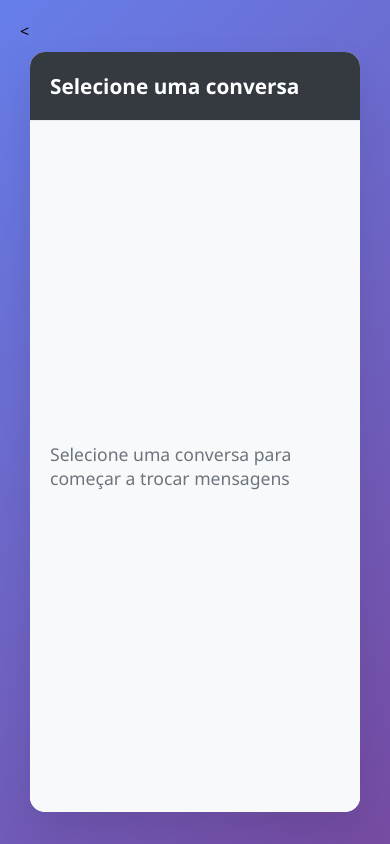
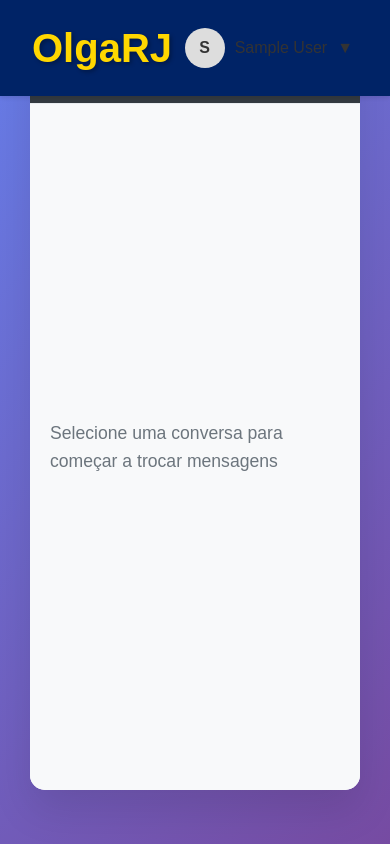
Before and after one commit to D4yz-stp/Restaurant-freelance-platform, a PHP site: page /Html/Interaction/chat.php in a window 390 px wide. Run offline with PHP 8.4, Linux system fonts and the light colour scheme; the visitor is signed in with stand-in values (Sample User, id 1); data comes from the database, SQL or seed files in the repository.

Commit message:
Conflito de Chat.php resolvido

```diff
--- a/Css/chat.css
+++ b/Css/chat.css
@@ -11,7 +11,7 @@
     padding: 20px;
 }
 
-        .container {
+.chat-container {
     max-width: 1200px;
     margin: 0 auto;
     background: white;
@@ -20,9 +20,10 @@
     overflow: hidden;
     height: 80vh;
     display: flex;
+    margin-top: 5rem;
 }
 
-        .sidebar {
+.chat-sidebar {
     width: 350px;
     background: #f8f9fa;
     border-right: 1px solid #e9ecef;
@@ -67,48 +68,48 @@
     justify-content: center;
 }
 
-        .search-results {
+.chat-search-results {
     position: absolute;
     background: white;
     border: 1px solid #ccc;
-    width: 100%; /* Ocupa toda a largura do .search-container */
+    width: 100%; /* Ocupa toda a largura do .chat-search-container */
     max-height: 300px;
     overflow-y: auto;
     z-index: 1000;
-    top: 100%; /* Posiciona abaixo do .search-container */
-    left: 0; /* Alinha à esquerda do .search-container */
+    top: 100%; /* Posiciona abaixo do .chat-search-container */
+    left: 0; /* Alinha à esquerda do .chat-search-container */
 }
 
-        .search-result-item {
+.chat-search-result-item {
     padding: 10px;
     border-bottom: 1px solid #eee;
     cursor: pointer;
 }
 
-        .search-result-item:hover {
+.chat-search-result-item:hover {
     background-color: #f5f5f5;
 }
 
-        .search-result-item:last-child {
+.chat-search-result-item:last-child {
     border-bottom: none;
 }
 
-        .sidebar-header h2 {
+.chat-sidebar-header h2 {
     font-size: 1.5rem;
     margin-bottom: 5px;
 }
 
-        .user-info {
+.chat-user-info {
     font-size: 0.9rem;
     opacity: 0.8;
 }
 
-        .conversations-list {
+.chat-conversations-list {
     flex: 1;
     overflow-y: auto;
 }
 
-        .conversation-item {
+.chat-conversation-item {
     padding: 15px 20px;
     border-bottom: 1px solid #e9ecef;
     cursor: pointer;
@@ -183,72 +184,72 @@
     font-size: 1.3rem;
 }
 
-        .messages-container {
+.chat-messages-container {
     flex: 1;
     overflow-y: auto;
     padding: 20px;
     background: #f8f9fa;
 }
 
-        .message {
+.chat-message {
     margin-bottom: 15px;
     max-width: 70%;
 }
 
-        .message.sent {
+.chat-message.sent {
     margin-left: auto;
 }
 
-        .message.received {
+.chat-message.received {
     margin-right: auto;
 }
 
-        .message-content {
+.chat-message-content {
     padding: 12px 16px;
     border-radius: 18px;
     word-wrap: break-word;
 }
 
-        .message.sent .message-content {
+.chat-message.sent .chat-message-content {
     background: #007bff;
     color: white;
 }
 
-        .message.received .message-content {
+.chat-message.received .chat-message-content {
     background: white;
     border: 1px solid #e9ecef;
 }
 
-        .message-info {
+.chat-message-info {
     font-size: 0.8rem;
     margin-top: 5px;
     opacity: 0.7;
 }
 
-        .message.sent .message-info {
+.chat-message.sent .chat-message-info {
     text-align: right;
 }
 
-        .typing-indicator {
+.chat-typing-indicator {
     padding: 10px 20px;
     font-style: italic;
     color: #6c757d;
     font-size: 0.9rem;
 }
 
-        .message-input-area {
+.chat-message-input-area {
     padding: 20px;
     background: white;
     border-top: 1px solid #e9ecef;
 }
 
-        .message-input-container {
+.chat-message-input-container {
     display: flex;
     align-items: center;
     gap: 10px;
 }
 
-        .message-input {
+.chat-message-input {
     flex: 1;
     padding: 12px 16px;
     border: 1px solid #e9ecef;
@@ -278,16 +279,16 @@
     transition: background-color 0.2s;
 }
 
-        .send-button:hover {
+.chat-send-button:hover {
     background: #0056b3;
 }
 
-        .send-button:disabled {
+.chat-send-button:disabled {
     background: #6c757d;
     cursor: not-allowed;
 }
 
-        .empty-state {
+.chat-empty-state {
     display: flex;
     align-items: center;
     justify-content: center;
@@ -296,40 +297,40 @@
     font-size: 1.1rem;
 }
 
-        .loading {
+.chat-loading {
     display: flex;
     align-items: center;
     justify-content: center;
     padding: 20px;
 }
 
-        .spinner {
+.chat-spinner {
     border: 3px solid #f3f3f3;
     border-top: 3px solid #007bff;
     border-radius: 50%;
     width: 30px;
     height: 30px;
-            animation: spin 1s linear infinite;
+    animation: chat-spin 1s linear infinite;
 }
 
-        @keyframes spin {
+@keyframes chat-spin {
     0% { transform: rotate(0deg); }
     100% { transform: rotate(360deg); }
 }
 
 /* Responsivo */
 @media (max-width: 768px) {
-            .container {
+    .chat-container {
         height: 90vh;
         margin: 10px;
     }
 
-            .sidebar {
+    .chat-sidebar {
         width: 100%;
         display: none;
     }
 
-            .sidebar.show {
+    .chat-sidebar.show {
         display: flex;
     }
 
--- a/Html/Interaction/chat.php
+++ b/Html/Interaction/chat.php
@@ -77,26 +77,29 @@
     <meta charset="UTF-8">
     <meta name="viewport" content="width=device-width, initial-scale=1.0">
     <title>Mensagens - RestaurantConnect</title>
-    <link rel="stylesheet" href="../../../../css/chat.css">
-    <
+    <link rel="stylesheet" href="../../Css/chat.css">
+    <link rel="stylesheet" href="../../Css/header+button.css">
+    <link rel="stylesheet" href="../../Css/global.css">
+
 </head>
 <body>
-    <div class="container">
-        <div class="sidebar">
-            <div class="sidebar-header">
+    <?php include '../Services/components/header.php'; ?>
+    <div class="chat-container">
+    <div class="chat-sidebar">
+        <div class="chat-sidebar-header">
             <h2>Mensagens</h2>
-                <div class="user-info">
+            <div class="chat-user-info">
                 <?php echo $_SESSION['user_first_name'] . ' ' . $_SESSION['user_last_name']; ?>
                 <span>(<?php echo ucfirst($_SESSION['user_role']); ?>)</span>
             </div>
-                <div class="search-container">
-                    <input type="text" id="searchInput" placeholder="Procurar utilizadores..." class="search-input">
-                    <button id="searchButton" class="search-button">🔍</button>
+            <div class="chat-search-container">
+                <input type="text" id="chatSearchInput" placeholder="Procurar utilizadores..." class="chat-search-input">
+                <button id="chatSearchButton" class="chat-search-button">🔍</button>
             </div>
         </div>
-            <div class="conversations-list" id="conversationsList">
-                <div class="loading">
-                    <div class="spinner"></div>
+        <div class="chat-conversations-list" id="chatConversationsList">
+            <div class="chat-loading">
+                <div class="chat-spinner"></div>
             </div>
         </div>
     </div>
@@ -106,24 +109,24 @@
             <h3>Selecione uma conversa</h3>
         </div>
 
-            <div class="messages-container" id="messagesContainer">
-                <div class="empty-state">
+        <div class="chat-messages-container" id="chatMessagesContainer">
+            <div class="chat-empty-state">
                 Selecione uma conversa para começar a trocar mensagens
             </div>
         </div>
 
-            <div class="typing-indicator" id="typingIndicator" style="display: none;">
+        <div class="chat-typing-indicator" id="chatTypingIndicator" style="display: none;">
         </div>
 
-            <div class="message-input-area" id="messageInputArea" style="display: none;">
-                <div class="message-input-container">
+        <div class="chat-message-input-area" id="chatMessageInputArea" style="display: none;">
+            <div class="chat-message-input-container">
                 <textarea
-                        class="message-input"
-                        id="messageInput"
+                    class="chat-message-input"
+                    id="chatMessageInput"
                     placeholder="Digite sua mensagem..."
                     rows="1"
                 ></textarea>
-                    <button class="send-button" id="sendButton" type="button">
+                <button class="chat-send-button" id="chatSendButton" type="button">
                     <svg width="20" height="20" viewBox="0 0 24 24" fill="currentColor">
                         <path d="M2.01 21L23 12 2.01 3 2 10l15 2-15 2z"/>
                     </svg>
--- a/Html/Services/components/header.php
+++ b/Html/Services/components/header.php
@@ -89,7 +89,8 @@
                         <span class="dropdown-icon">▼</span>
                     </div>
                     <div class="user-dropdown-content">
-                        <a href="../../Log/perfil.php">Meu Perfil</a>
+                        <a href="/Html/Log/perfil.php">Meu Perfil</a>
+                        <a href="/Html/Interaction/chat.php">Mensagens</a>
                         <?php if ($user_data['role_name'] === 'freelancer'): ?>
                             <a href="/Html/Profile/freelancer.php">Perfil Freelancer</a>
                         <?php elseif ($user_data['role_name'] === 'restaurant'): ?>
--- a/database/Simple.sql
+++ b/database/Simple.sql
@@ -265,6 +265,7 @@
 
 ALTER TABLE Conversations ADD COLUMN job_id INTEGER REFERENCES Services(service_id);
 
+ALTER TABLE Users ADD COLUMN specialization TEXT;
 
 -- Inserir dados na tabela Users
 INSERT INTO Users (first_name, last_name, email, password_hash, contact, country, city) VALUES
```
Also changed, not shown: other parts of Css/chat.css (+14 -14 lines), database/TesteOlga.db. Lines whose indentation alone changed are shown as unchanged.
